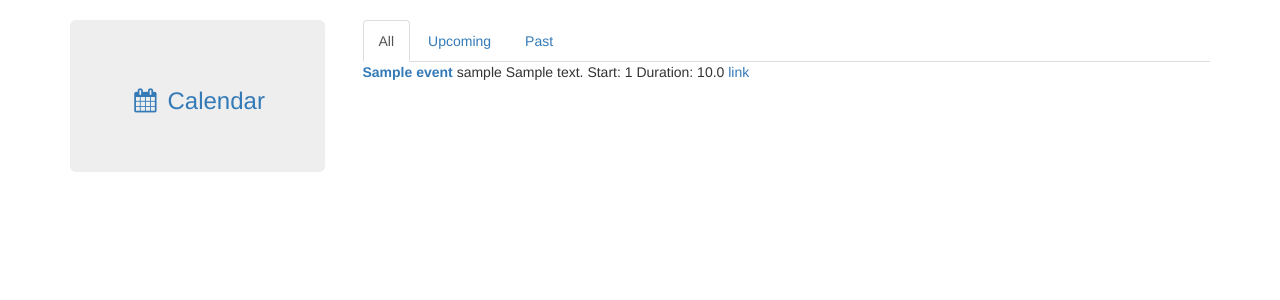
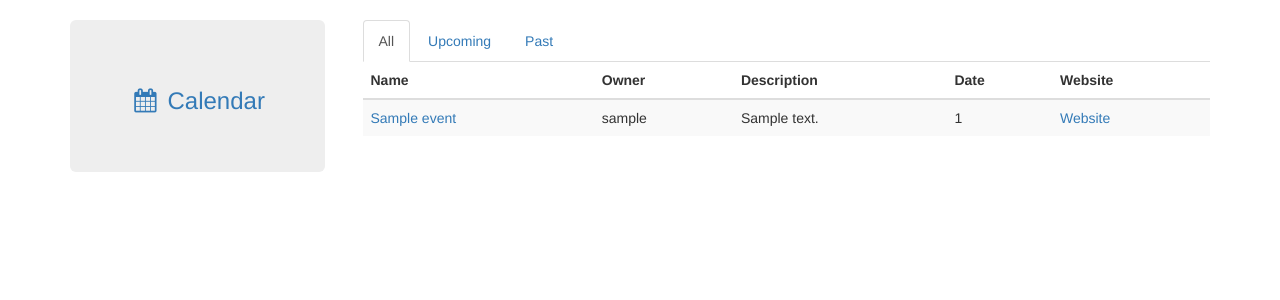
Before and after one commit to easyctf/ctf-calendar, a Flask app: page /events/ in a window 1280 px wide. Shown: the part 52-352 px from the top of the page. Run offline with Flask 2, Linux system fonts and the light colour scheme; tables that the repository leaves empty hold one stand-in row (values such as "Sample post"); some libraries are stand-ins or nearby versions.

Commit message:
Table for listing.

```diff
--- a/static/js/timeline.js
+++ b/static/js/timeline.js
@@ -85,7 +85,7 @@ $(document).ready(function () {
     stopTime = startTime + 30 * 24 * 60 * 60 * 1000;
 
     $.get("/events/list/json", function (data) {
-        data = JSON.parse(data);
+        data = JSON.parse(data).filter(function(item) { return item.approved == true; });
 
         var daysBetween = 1;
         var time = new Date(startTime);
--- a/templates/events/list.html
+++ b/templates/events/list.html
@@ -30,15 +30,27 @@
     <!-- Tab panes -->
     <div class="tab-content">
         <div role="tabpanel" class="tab-pane active">
-        </div>
-    </div>
+            <table class="table table-hover table-striped">
+                <thead>
+                    <th>Name</th>
+                    <th>Owner</th>
+                    <th>Description</th>
+                    <th>Date</th>
+                    <th>Website</th>
+                    {% if enabled_actions %}
+                        <th>Actions</th>
+                    {% endif %}
+                </thead>
+                <tbody>
                     {% for event in events %}
-        <div id="event_{{ event.id }}">
-            <b><a href="{{ url_for('events.events_detail', event_id=event.id) }}">{{ event.title }}</a></b>
-            {{ event.owner.username }} {{ event.description }}
-            Start: {{ event.start_time }} Duration: {{ event.duration }}
-            <a href="{{ event.link }}">link</a>
+                        <tr id="event_{{ event.id }}">
+                            <td><a href="{{ url_for('events.events_detail', event_id=event.id) }}">{{ event.title }}</a></td>
+                            <td>{{ event.owner.username }}</td>
+                            <td>{{ event.description }}</td>
+                            <td>{{ event.start_time }}</td>
+                            <td><a href="{{ event.link }}">Website</a></td>
                             {% if enabled_actions %}
+                                <td>
                                     <form>
                                         {% if 'approve' in enabled_actions %}
                                             <button id="approve_{{ event.id }}" type="submit"
@@ -47,8 +59,12 @@
                                             </button>
                                         {% endif %}
                                     </form>
+                                </td>
                             {% endif %}
-            <br/>
+                        </tr>
+                    {% endfor %}
+                </tbody>
+            </table>
         </div>
-    {% endfor %}
+    </div>
 {% endblock %}
--- a/templates/layout.html
+++ b/templates/layout.html
@@ -13,6 +13,7 @@
     <script src="https://maxcdn.bootstrapcdn.com/bootstrap/3.3.6/js/bootstrap.min.js"
             integrity="sha384-0mSbJDEHialfmuBBQP6A4Qrprq5OVfW37PRR3j5ELqxss1yVqOtnepnHVP9aJ7xS"
             crossorigin="anonymous"></script>
+            <script src="https://cdn.rawgit.com/samsonjs/strftime/master/strftime-min.js" integrity="sha384-8QM2tOnzhlTLUdcE/K8GgUJpF68bCyCCgTEsoTJ2GYXnS2bNqnpU+l+7buqF1POu" crossorigin="anonymous"></script>
 </head>
 <body>
 <nav role="navigation" class="navbar navbar-default">
@@ -88,7 +89,7 @@
 <div class="container">
     {% with messages = get_flashed_messages() %}
         {% if messages %}
-            <div class="alert alert-danger">
+            <div class="alert alert-info">
                 <ul class=flashes>
                     {% for message in messages %}
                         <li>{{ message }}</li>
--- a/views/events.py
+++ b/views/events.py
@@ -35,6 +35,7 @@ def events_list_json():
         start_time = event.start_time
         obj = {
             'id': event.id,
+            'approved': event.approved,
             'name': event.title,
             'startTime': start_time * 1000,
             'endTime': (start_time + event.duration * 60 * 60) * 1000,
```
Lines whose indentation alone changed are shown as unchanged.
